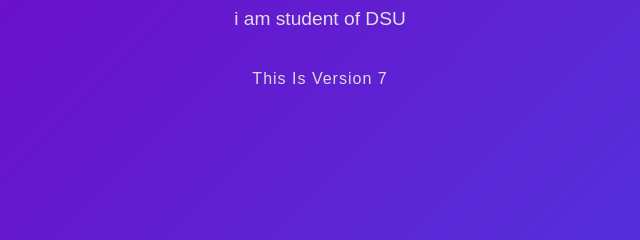
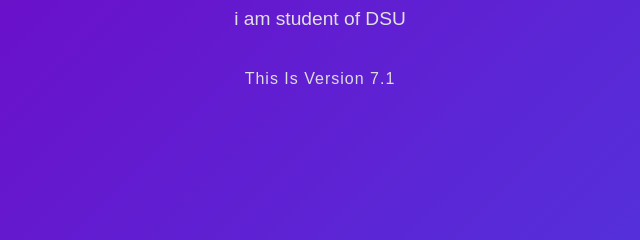
Before and after one commit to Gotam-kumar-2002/apnacollage-demo, a plain HTML site: page index.html in a window 1280 px wide. Shown: the part 456-696 px from the top of the page, 320-960 px from the left. Drawn offline with Linux system fonts and the light colour scheme.

Commit message:
version v6 to v7.1

```diff
--- a/index.html
+++ b/index.html
@@ -11,6 +11,6 @@
  <h2>waheguru</h2>
  <h2>jai shree ram</h2>
  <p>i am student of DSU</p>
- <h6>this is version 7</h6>
+ <h6>this is version 7.1</h6>
 </body>
 </html>
```
